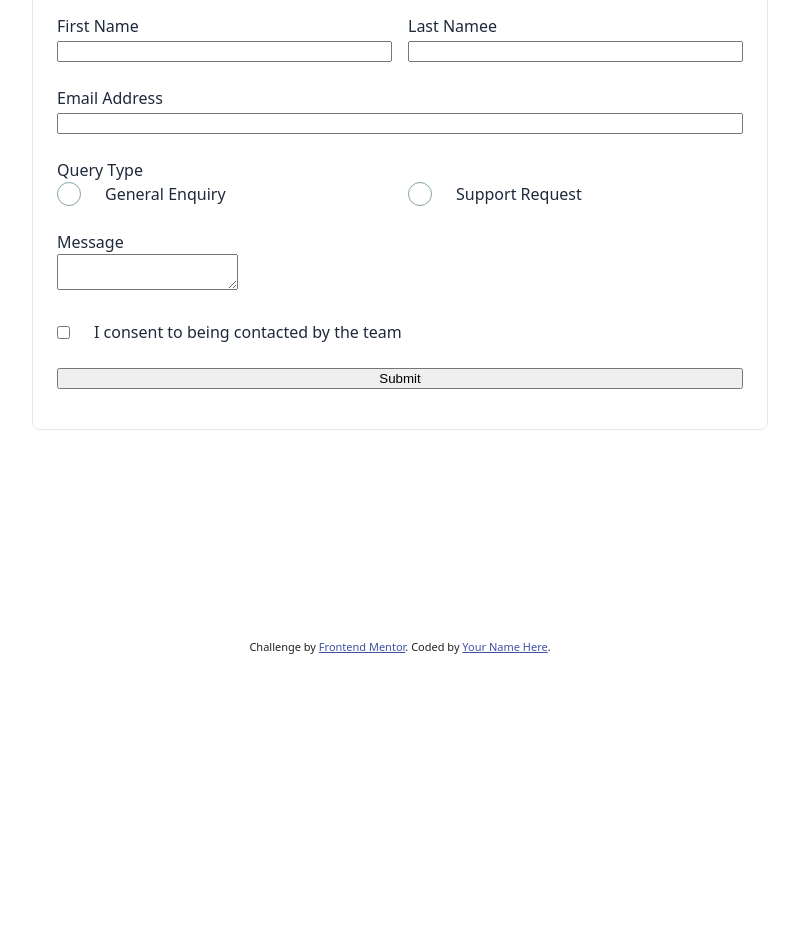
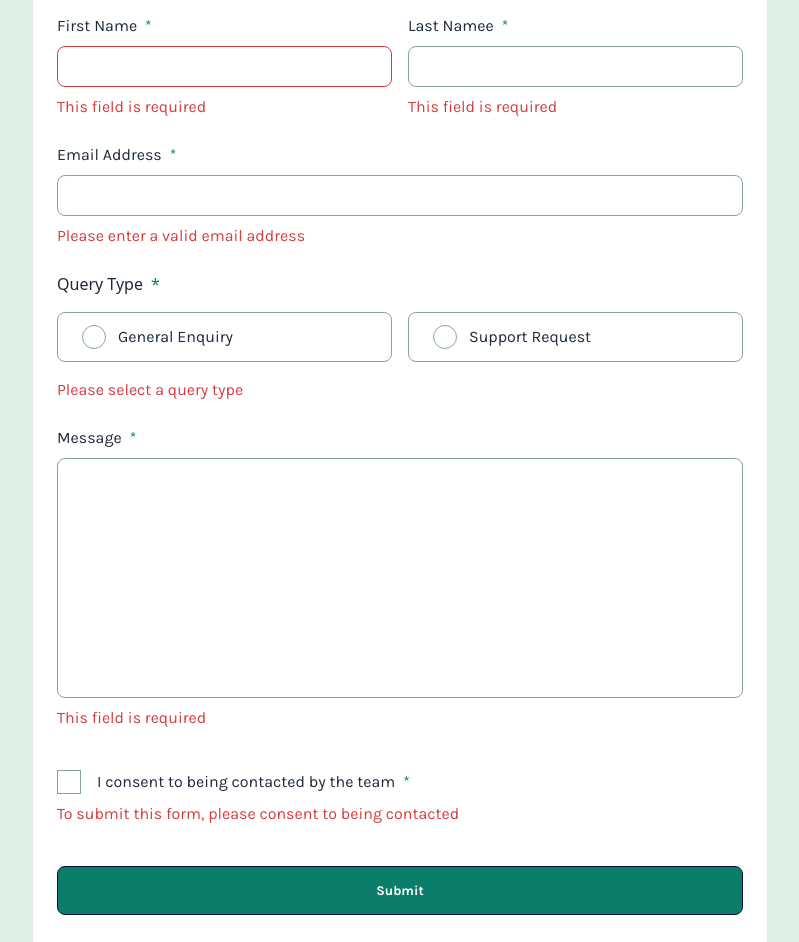
Before and after one commit to jonghwascript/contact-form-main, a website: page src/pages/index.html in a window 1280 px wide. Shown: the part 121-1063 px from the top of the page, without its empty margins (240-1039 px from the left). Before the commit the page ends 800 px from the top, so only its background shows below. Drawn offline with nearby package versions, Linux system fonts and the light colour scheme; files that its build step writes are made by us from their sources; files whose address does not match are found by name.

Commit message:
feat(contact-form): style controls and add success notification markup
- Add required fields, name autocomplete, and error descriptions
- Style form spacing, focus states, and validation errors
- Add custom radio and checkbox selection indicators
- Add hidden success notification markup and styles
- Preserve vertical centering for cover content

```diff
--- a/src/pages/index.html
+++ b/src/pages/index.html
@@ -14,54 +14,65 @@
 <body>
   <div class="container cover">
     <main class="center box stack">
-      <h1 class="title">Contact Us</h1>
+      <h1 class="contact-title">Contact Us</h1>
       <form class="contact-form stack">
+        <div class="stack input-wrap">
           <div class="input-group switcher">
-          <div class="input-box">
-            <label for="firstName">First Name</label>
-            <input type="text" name="first-name" id="firstName">
-            <span class="error-message">This field is required</span>
+            <div class="input-box stack">
+              <label for="first-name" class="required">First Name</label>
+              <input type="text" name="first-name" id="first-name" autocomplete="given-name" aria-invalid="true"
+                aria-describedby="first-error" required>
+              <span id="first-error" class="error-message">This field is required</span>
             </div>
-          <div class="input-box">
-            <label for="lastName">Last Namee</label>
-            <input type="text" name="last-name" id="lastName">
-            <span class="error-message">This field is required</span>
+            <div class="input-box stack">
+              <label for="last-name" class="required">Last Namee</label>
+              <input type="text" name="last-name" id="last-name" autocomplete="family-name"
+                aria-describedby="last-error" required>
+              <span id="last-error" class="error-message">This field is required</span>
             </div>
           </div>
-        <div class="input-box">
-          <label for="emailAddress">Email Address</label>
-          <input type="text" name="email-address" id="emailAddress">
-          <span class="error-message">Please enter a valid email address</span>
+          <div class="input-box stack">
+            <label for="emailAddress" class="required">Email Address</label>
+            <input type="email" name="email-address" id="emailAddress" aria-describedby="email-error" required>
+            <span id="email-error" class="error-message">Please enter a valid email address</span>
           </div>
-        <fieldset>
-          <legend>Query Type</legend>
-          <div class="input-group switcher">
+          <fieldset class="stack">
+            <legend class="sr-only">Query Type</legend>
+            <div class="legend-replacement required" aria-hidden="true">Query Type</div>
+            <div class="input-group switcher p-16">
               <label class="cluster query-type">
-              <input type="radio" name="qury-type" class="sr-only" value="General Enquiry">
+                <input type="radio" name="qury-type" class="sr-only" value="General Enquiry"
+                  aria-describedby="query-type-error" required>
                 <span class="checkmark"></span>
                 General Enquiry
               </label>
               <label class="cluster query-type">
-              <input type="radio" name="qury-type" class="sr-only" value="Support Request">
+                <input type="radio" name="qury-type" class="sr-only" value="Support Request"
+                  aria-describedby="query-type-error" required>
                 <span class="checkmark"></span>
                 Support Request
               </label>
             </div>
-          <span class="error-message">Please select a query type</span>
+            <span id="query-type-error" class="error-message">Please select a query type</span>
           </fieldset>
           <div class="input-box">
-          <label for="message">Message</label>
-          <textarea name="message" id="message"></textarea>
-          <span class="error-message">This field is required</span>
+            <div class="input-box stack">
+              <label for="message" class="required">Message</label>
+              <textarea name="message" class="contact-message" id="message" aria-describedby="message-error"
+                required></textarea>
+              <span id="message-error" class="error-message">This field is required</span>
             </div>
-        <div class="input-box agree">
-          <div class="cluster">
-            <input type="checkbox" name="agree" id="agree">
-            <label for="agree">I consent to being contacted by the team</label>
           </div>
-          <div class="error-message">To submit this form, please consent to being contacted</div>
         </div>
-        <button type="submit">Submit</button>
+        <div class="input-box agree stack">
+          <label class="agree-label">
+            <input type="checkbox" name="agree" id="agree" class="sr-only" aria-describedby="agree-error" required>
+            <span class="checkmark"></span>
+            <span class="required">I consent to being contacted by the team</span>
+          </label>
+          <span id="agree-error" class="error-message">To submit this form, please consent to being contacted</span>
+        </div>
+        <input type="submit" class="contact-submit" value="Submit"></input>
       </form>
     </main>
     <footer class="attribution">
@@ -69,6 +80,19 @@
       Coded by <a href="#">Your Name Here</a>.
     </footer>
   </div>
+  <div class="modal">
+    <div class="with-icon">
+      <svg class="icon" aria-hidden="true" focusable="false" xmlns="http://www.w3.org/2000/svg" viewBox="0 0 20 21"
+        fill="none">
+        <path fill="currentColor"
+          d="M14.28 7.72a.748.748 0 0 1 0 1.06l-5.25 5.25a.748.748 0 0 1-1.06 0l-2.25-2.25a.75.75 0 1 1 1.06-1.06l1.72 1.72 4.72-4.72a.75.75 0 0 1 1.06 0Zm5.47 2.78A9.75 9.75 0 1 1 10 .75a9.76 9.76 0 0 1 9.75 9.75Zm-1.5 0A8.25 8.25 0 1 0 10 18.75a8.26 8.26 0 0 0 8.25-8.25Z" />
+      </svg>
+      <span>Message Sent!</span>
+    </div>
+    <p>
+      Thanks for completing the form. We’ll be in touch soon!
+    </p>
+  </div>
 </body>
 
 </html>
--- a/src/scss/_layout.scss
+++ b/src/scss/_layout.scss
@@ -251,11 +251,11 @@
   // 각 자식 요소에 위아래 마진 부여
   margin-block: var(--s1, 1.5rem);
 }
-.cover > :first-child:not(h1) {
+.cover > :first-child:not(h1):not(.center) {
   // 첫 번째 자식이 중앙 요소(h1)가 아니면 위쪽 마진 제거 (천장에 붙임)
   margin-block-start: 0;
 }
-.cover > :last-child:not(h1) {
+.cover > :last-child:not(h1):not(.center)  {
   // 마지막 자식이 중앙 요소(h1)가 아니면 아래쪽 마진 제거 (바닥에 붙임)
   margin-block-end: 0;
 }
--- a/src/scss/style.scss
+++ b/src/scss/style.scss
@@ -5,7 +5,44 @@
 @use 'layout'as *;
 @use 'utilities'as *;
 
-body {}
+body {
+  background-color: $Green-200;
+}
+
+label {
+  display: block;
+  font-family: 'Work Sans', sans-serif;
+  font-weight: 400;
+  font-size: 16px;
+
+  @at-root.required::after {
+    content: '*';
+    margin-inline-start: 8px;
+    font-size: 1rem;
+    color: $Green-600;
+  }
+}
+
+input[type=text],
+input[type=email] {
+  width: 100%;
+  padding-block: 12px;
+  padding-inline: 24px;
+  border: 1px solid $Grey-500;
+  border-radius: 8px;
+}
+
+input:focus,
+textarea:focus,
+select:focus {
+  outline: 2px solid $Green-600;
+}
+
+input[aria-invalid=true],
+textarea[aria-invalid=true] {
+  border: 1px solid $Red;
+}
+
 
 main.center {
   box-sizing: border-box;
@@ -13,43 +50,172 @@ main.center {
   max-inline-size: clamp(21.438rem, calc(7.245rem + 60.555vw), 46rem); //343px to 736px
   --padding: clamp(1.5rem, calc(0.546rem + 4.071vw), 2.5rem); //20px to 40px
   --space: 2rem; //32px
-}
-
-label {
-  display: block;
-}
-
-input[type=text] {
-  width: 100%;
+  margin-block: auto;
 }
 
 .error-message {
-  display: none;
+  // display: none;
+  color: $Red;
+  font-family: 'Work Sans', sans-serif;
+  font-weight: 400;
+  font-size: 16px;
+}
+
+.contact-title {
+  font-family: 'Work Sans', sans-serif;
+  font-weight: 700;
+  letter-spacing: -1px;
+  color: $Grey-900;
 }
 
 .contact-form {
-  --space: 1.5rem; //24px
+  --space: 2.5rem; //40px
+
+  .input-wrap {
+    --space: 1.5rem; //24px
+  }
 }
 
 .switcher {
   // 세로 -> 가로 변하는 지점
   --threshold: 21.4375rem;
   // 첫 번째 값은 세로(row-gap), 두 번째 값은 가로(column-gap)
-  gap: 1.5rem 1rem;
+  gap: 1.5rem 1rem; //24px 16px
+
+  &.p-16 {
+    gap: 1rem 1rem;
+  }
 }
 
-.query-type{
+.input-box.stack {
+  --space: 8px;
+}
+
+fieldset.stack {
+  --space: 16px;
+}
+
+.query-type {
   justify-content: flex-start;
-  .checkmark{
-    width: 1.5rem;  // 24px
+  border: 1px solid $Grey-500;
+  border-radius: 8px;
+  padding-block: 12px;
+  padding-inline: 24px;
+  --space: 12px;
+
+  .checkmark {
+    width: 1.5rem; // 24px
     height: 1.5rem; // 24px
     border: 1px solid $Grey-500;
     border-radius: 50%;
   }
+
+  &:has(input[type=radio]:checked) {
+    .checkmark {
+      background-image: url(../images/icon-radio-selected.svg);
+      background-repeat: no-repeat;
+      background-position: center center;
+      background-size: cover;
+      border: 1px solid transparent;
+    }
+  }
 }
 
-.agree > .cluster {
+
+.contact-message {
+  height: 240px;
+  border: 1px solid $Grey-500;
+  padding-block: 12px;
+  padding-inline: 24px;
+  border-radius: 8px;
+  resize: none;
+}
+
+.agree.stack {
+  --space: 8px;
+}
+
+.agree-label {
+  display: flex;
   justify-content: flex-start;
+  align-items: center;
+  flex-wrap: nowrap;
+  gap: 16px;
+
+  .checkmark {
+    flex-shrink: 0;
+    width: 24px;
+    height: 24px;
+    border: 1px solid $Grey-500;
+  }
+
+  &:has(input[type=checkbox]:checked) {
+    .checkmark {
+      background-image: url(../images/icon-checkbox-check.svg);
+      background-repeat: no-repeat;
+      background-position: center center;
+      background-size: cover;
+      border: 1px solid transparent;
+    }
+  }
+
+  label[for=agree] {
+    flex: 1;
+    min-width: 0;
+    word-break: normal;
+  }
+}
+
+.contact-submit {
+  padding-inline: 40px;
+  padding-block: 16px;
+  background-color: $Green-600;
+  border: 1px solid #0B0B43;
+  border-radius: 8px;
+  color: $White;
+
+  font-family: 'Work Sans', sans-serif;
+  font-weight: 700;
+}
+
+.modal {
+  display: none;
+  position: absolute;
+  top: 24px;
+  left: 50%;
+  transform: translateX(-50%);
+  width: clamp(20.438rem, calc(15.996rem + 18.952vw), 28.125rem);
+  background-color: $Grey-900;
+  color: $White;
+  padding: 24px;
+  border-radius: 12px;
+
+  .with-icon {
+    font-family: 'Work Sans', sans-serif;
+    font-weight: 700;
+    font-size: 1.125rem;
+
+    //폰트 크기와 SVG 크기가 다르다.
+    display: inline-flex;
+    align-items: center;
+    gap: 8px;
+
+    .icon {
+      width: 24px;
+      height: 24px;
+      // 텍스트가 길어져도 아이콘(24px)이 찌그러지지 않게 방어합니다
+      flex-shrink: 0;
+      margin: 0;
+    }
+  }
+
+  >p {
+    font-family: 'Work Sans', sans-serif;
+    font-weight: 400;
+    font-size: 16px;
+    color: $Green-200;
+  }
+
 }
 
 .attribution {
```
Lines whose indentation alone changed are shown as unchanged.
